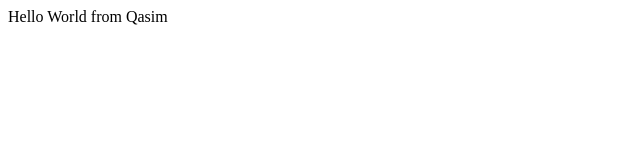
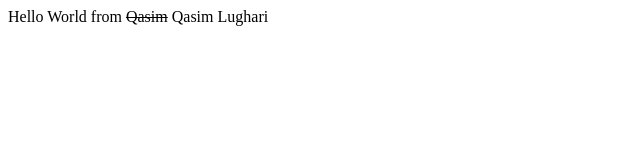
Before and after one commit to qasimlaghari/bootcamp, a plain HTML site: page index.html in a window 1280 px wide. Shown: the whole page, without its empty margins (0-640 px from the left). Drawn offline with Linux system fonts and the light colour scheme.

Commit message:
Update index.html

```diff
--- a/index.html
+++ b/index.html
@@ -5,7 +5,7 @@
 </head>
 <body>
     <div>
-        Hello World from Qasim
+        Hello World from <s>Qasim</s> Qasim Lughari
     </div>
 </body>
 </html>
```
